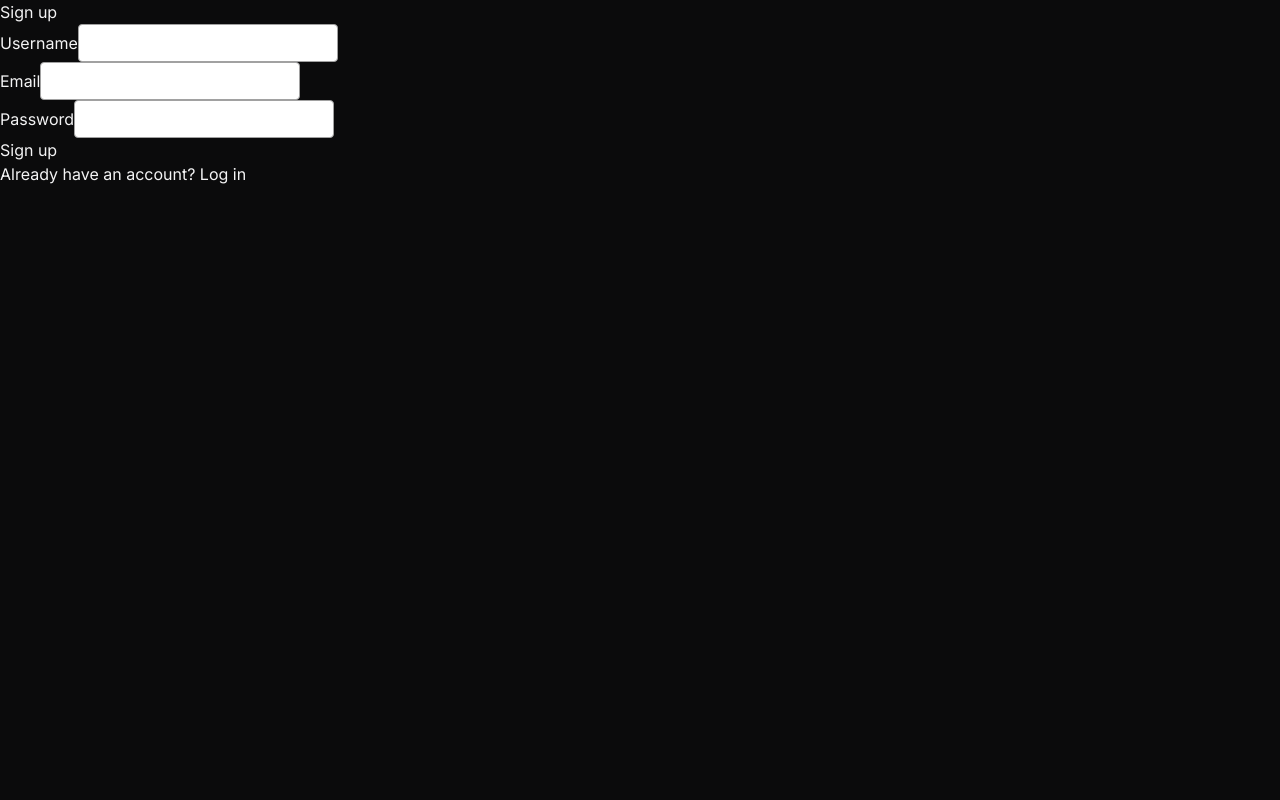
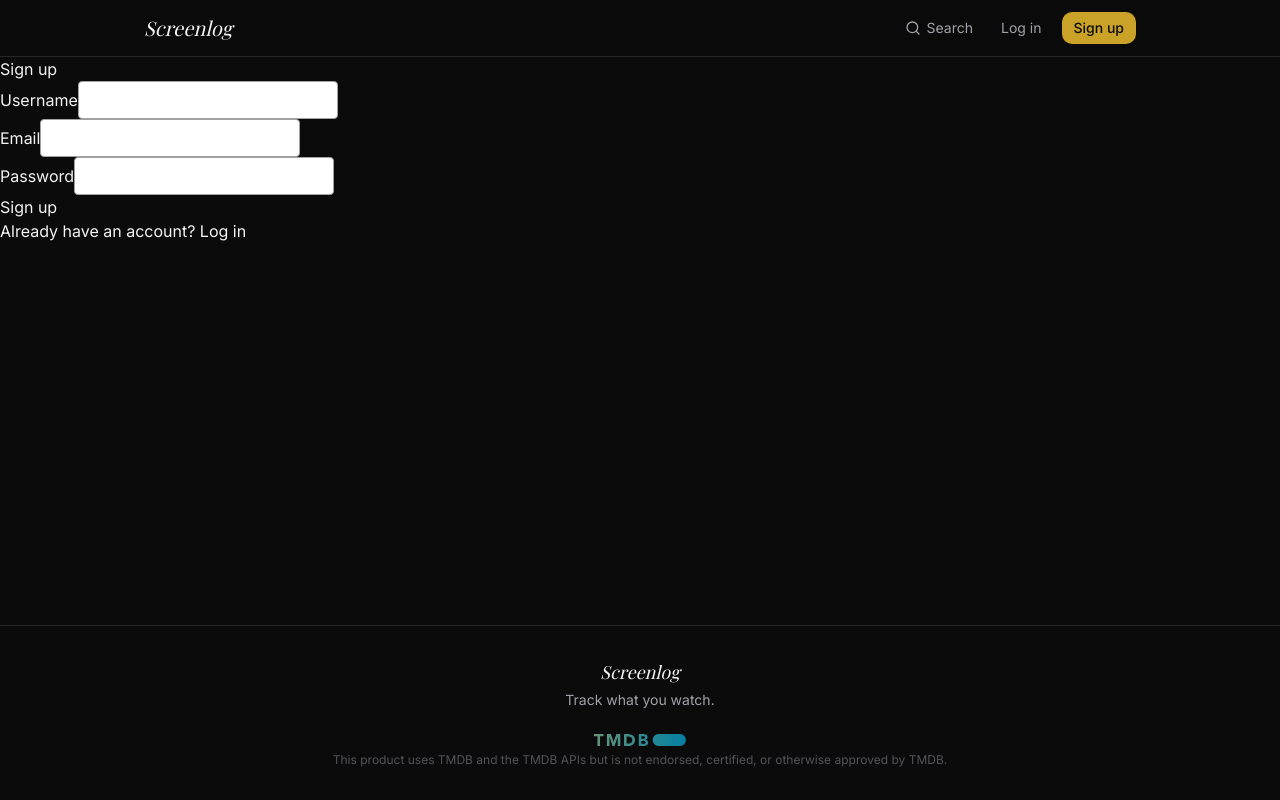
Before and after one commit to sahibrzazade/screenlog-app, a Next.js app: page /signup in a window 1280 px wide. Built offline with nearby package versions, Linux system fonts and the light colour scheme; no server answers; a web font is replaced by a local one.

Commit message:
feat(z8pmx9kxt6): add navbar and footer

```diff
--- a/src/app/layout.tsx
+++ b/src/app/layout.tsx
@@ -1,6 +1,8 @@
 import type { Metadata } from "next";
 import { Inter, Playfair_Display, JetBrains_Mono } from "next/font/google";
 import { Toaster } from "sonner";
+import { Navbar } from "@/components/navbar";
+import { Footer } from "@/components/footer";
 import "./globals.css";
 
 const inter = Inter({
@@ -20,8 +22,8 @@
 });
 
 export const metadata: Metadata = {
-  title: "Create Next App",
-  description: "Generated by create next app",
+  title: "Screenlog",
+  description: "Track the movies and shows you watch.",
 };
 
 export default function RootLayout({ children }: LayoutProps<"/">) {
@@ -30,8 +32,10 @@
       lang="en"
       className={`${inter.variable} ${playfairDisplay.variable} ${jetbrainsMono.variable} h-full antialiased`}
     >
-      <body className="min-h-full flex flex-col">
-        {children}
+      <body className="flex min-h-full flex-col">
+        <Navbar />
+        <div className="flex-1">{children}</div>
+        <Footer />
         <Toaster />
       </body>
     </html>
--- /dev/null
+++ b/src/components/footer.tsx
@@ -0,0 +1,25 @@
+import Image from "next/image";
+
+export const Footer = () => (
+  <footer className="mt-auto border-t border-border">
+    <div className="mx-auto flex max-w-5xl flex-col items-center gap-6 px-4 py-8 text-center">
+      <div>
+        <p className="font-display text-lg text-foreground italic">Screenlog</p>
+        <p className="mt-1 text-sm text-muted-foreground">Track what you watch.</p>
+      </div>
+
+      <a
+        href="https://www.themoviedb.org"
+        target="_blank"
+        rel="noreferrer"
+        className="flex flex-col items-center gap-1.5 opacity-70 transition-opacity hover:opacity-100"
+      >
+        <Image src="/tmdb-logo.svg" alt="The Movie Database" width={92} height={12} />
+        <span className="text-xs text-subtle-foreground">
+          This product uses TMDB and the TMDB APIs but is not endorsed,
+          certified, or otherwise approved by TMDB.
+        </span>
+      </a>
+    </div>
+  </footer>
+);
--- /dev/null
+++ b/src/components/navbar.tsx
@@ -0,0 +1,79 @@
+import Link from "next/link";
+import { Bookmark, BookOpen, CircleUserRound, LogOut, Search } from "lucide-react";
+import { createClient } from "@/lib/supabase/server";
+import { logout } from "@/app/(auth)/actions";
+
+const NavLink = ({
+  href,
+  label,
+  icon: Icon,
+}: {
+  href: string;
+  label: string;
+  icon: typeof Search;
+}) => (
+  <Link
+    href={href}
+    aria-label={label}
+    className="flex items-center gap-1.5 rounded-md px-2 py-1.5 text-sm text-muted-foreground transition-colors hover:text-foreground"
+  >
+    <Icon aria-hidden="true" className="size-4" />
+    <span className="hidden sm:inline">{label}</span>
+  </Link>
+);
+
+export const Navbar = async () => {
+  const supabase = await createClient();
+  const {
+    data: { user },
+  } = await supabase.auth.getUser();
+
+  return (
+    <header className="sticky top-0 z-40 border-b border-border bg-background/90 backdrop-blur-sm">
+      <nav className="mx-auto flex h-14 max-w-5xl items-center justify-between px-4">
+        <Link
+          href="/"
+          className="font-display text-xl text-foreground italic"
+        >
+          Screenlog
+        </Link>
+
+        <div className="flex items-center gap-1 sm:gap-2">
+          <NavLink href="/search" label="Search" icon={Search} />
+          {user ? (
+            <>
+              <NavLink href="/watchlist" label="Watchlist" icon={Bookmark} />
+              <NavLink href="/diary" label="Diary" icon={BookOpen} />
+              <NavLink href="/profile" label="Profile" icon={CircleUserRound} />
+              <form action={logout} className="ml-1">
+                <button
+                  type="submit"
+                  aria-label="Log out"
+                  className="flex cursor-pointer items-center gap-1.5 rounded-md px-2 py-1.5 text-sm text-muted-foreground transition-colors hover:text-foreground"
+                >
+                  <LogOut aria-hidden="true" className="size-4" />
+                  <span className="hidden sm:inline">Log out</span>
+                </button>
+              </form>
+            </>
+          ) : (
+            <>
+              <Link
+                href="/login"
+                className="rounded-md px-3 py-1.5 text-sm text-muted-foreground transition-colors hover:text-foreground"
+              >
+                Log in
+              </Link>
+              <Link
+                href="/signup"
+                className="rounded-md bg-accent px-3 py-1.5 text-sm font-medium text-accent-foreground transition-colors hover:bg-accent-hover"
+              >
+                Sign up
+              </Link>
+            </>
+          )}
+        </div>
+      </nav>
+    </header>
+  );
+};
```
Also changed, not shown: public/tmdb-logo.svg (added).
